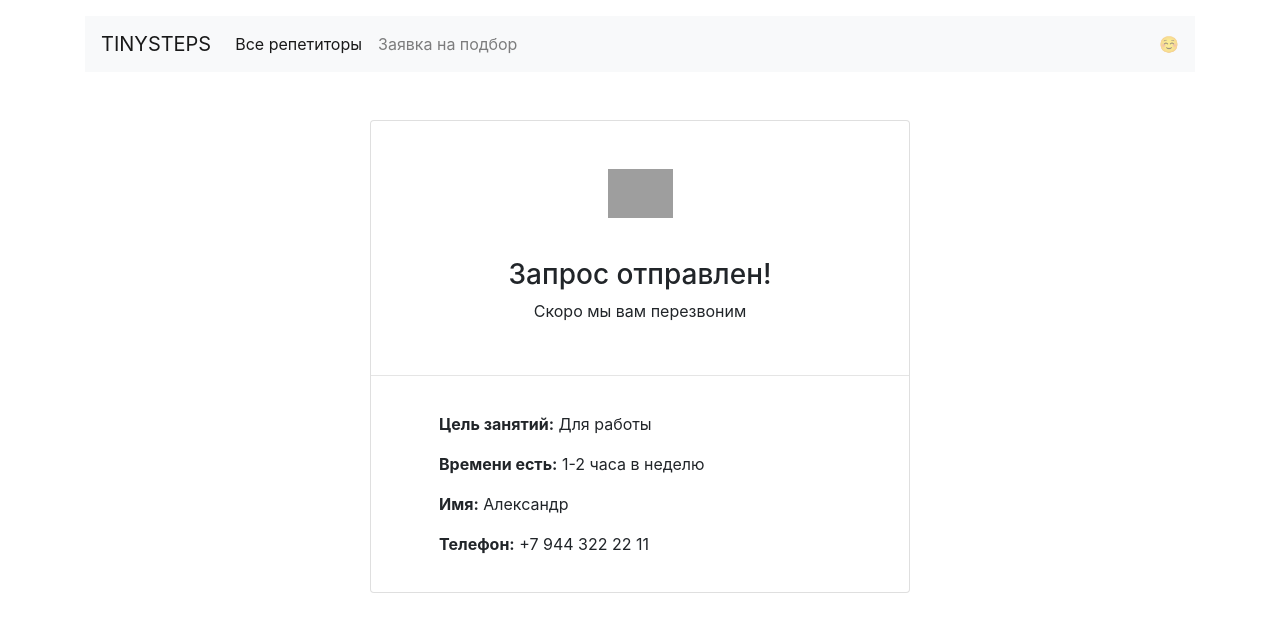
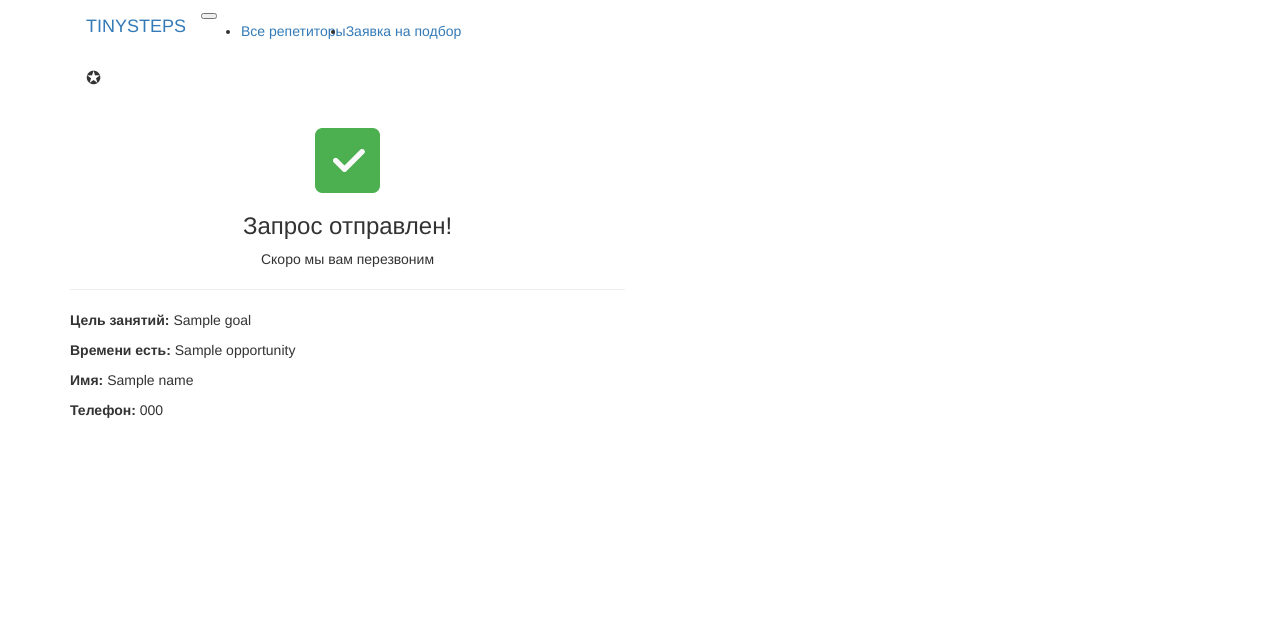
Before and after one commit to new-divos/stepik-flask-tutors, a Flask app: template app/templates/request_done.html in a window 1280 px wide. Shown: the top 632 px of the page. Run offline with Flask 2, Linux system fonts and the light colour scheme; the template is opened without the code that fills it: most values are stand-ins (such as "Sample title", 1, 10 or a date in 2020); parts of the project's set-up code (start-up, migrations or seed data) failed here and were passed over; some libraries are stand-ins or nearby versions; grey boxes are pictures that could not be loaded.

Commit message:
Завершена работа с формой запроса клиента

```diff
--- a/app/templates/base.html
+++ b/app/templates/base.html
@@ -25,8 +25,9 @@
                     </li>
                 </ul>
             </div>
-            <span class="navbar-text d-sm-none d-lg-block">
-                ☺️
+            <span class="navbar-text d-sm-none d-lg-block"
+                style="font-size: 18px !important;">
+                &#10026;️
             </span>
         </nav>
     </header>
--- a/app/templates/request_done.html
+++ b/app/templates/request_done.html
@@ -1,58 +1,23 @@
-<!DOCTYPE html>
-<html lang="ru">
+{% extends "base.html" %}
 
-<head>
-  <meta charset="UTF-8">
-  <title>TINYSTEPS</title>
-  <link rel="stylesheet" href="https://stackpath.bootstrapcdn.com/bootstrap/4.3.1/css/bootstrap.min.css" integrity="sha384-ggOyR0iXCbMQv3Xipma34MD+dH/1fQ784/j6cY/iJTQUOhcWr7x9JvoRxT2MZw1T" crossorigin="anonymous">
-</head>
-
-<body>
-  <header class="container mt-3">
-    <nav class="navbar navbar-expand-lg navbar-light bg-light">
-      <a class="navbar-brand" href="#">TINYSTEPS</a>
-      <button class="navbar-toggler" type="button" data-toggle="collapse" data-target="#navbarNav" aria-controls="navbarNav" aria-expanded="false" aria-label="Toggle navigation">
-        <span class="navbar-toggler-icon"></span>
-      </button>
-      <div class="collapse navbar-collapse" id="navbarNav">
-        <ul class="navbar-nav">
-          <li class="nav-item active">
-            <a class="nav-link" href="#">Все репетиторы</a>
-          </li>
-          <li class="nav-item">
-            <a class="nav-link" href="#">Заявка на подбор</a>
-          </li>
-        </ul>
-      </div>
-      <span class="navbar-text d-sm-none d-lg-block">
-        ☺️
-      </span>
-    </nav>
-  </header>
-  <main class="container mt-3">
+{% block main %}
     <!-- HERO -->
     <div class="row mt-5">
         <div class="col-10 col-md-6 offset-1 offset-md-3">
             <div class="card mb-3">
                 <div class="card-body text-center pt-5">
-            <img src="../static/check.png" class="mb-3" width="65" alt="">
+                    <img src="{{ url_for('static', filename='images/check.png') }}" class="mb-3" width="65" alt="">
                     <h2 class="h3 card-title mt-4 mb-2">Запрос отправлен!</h2>
                     <p>Скоро мы вам перезвоним</p>
                 </div>
                 <hr />
                 <div class="card-body mx-5">
-            <p><b>Цель занятий:</b> Для работы</p>
-            <p><b>Времени есть:</b> 1-2 часа в неделю</p>
-            <p><b>Имя:</b> Александр</p>
-            <p><b>Телефон:</b> +7 944 322 22 11</p>
+                    <p><b>Цель занятий:</b> {{ goal }}</p>
+                    <p><b>Времени есть:</b> {{ opportunity }}</p>
+                    <p><b>Имя:</b> {{ name }}</p>
+                    <p><b>Телефон:</b> {{ phone }}</p>
                 </div>
             </div>
         </div>
     </div>
-  </main>
-
-  <script src="https://code.jquery.com/jquery-3.2.1.slim.min.js" integrity="sha384-KJ3o2DKtIkvYIK3UENzmM7KCkRr/rE9/Qpg6aAZGJwFDMVNA/GpGFF93hXpG5KkN" crossorigin="anonymous"></script>
-  <script src="https://cdnjs.cloudflare.com/ajax/libs/popper.js/1.12.9/umd/popper.min.js" integrity="sha384-ApNbgh9B+Y1QKtv3Rn7W3mgPxhU9K/ScQsAP7hUibX39j7fakFPskvXusvfa0b4Q" crossorigin="anonymous"></script>
-  <script src="https://maxcdn.bootstrapcdn.com/bootstrap/4.0.0/js/bootstrap.min.js" integrity="sha384-JZR6Spejh4U02d8jOt6vLEHfe/JQGiRRSQQxSfFWpi1MquVdAyjUar5+76PVCmYl" crossorigin="anonymous"></script>
-</body>
-</html>
+{% endblock %}
```
Also changed, not shown: app/main/views.py (+30 -2 lines). Lines whose indentation alone changed are shown as unchanged.
